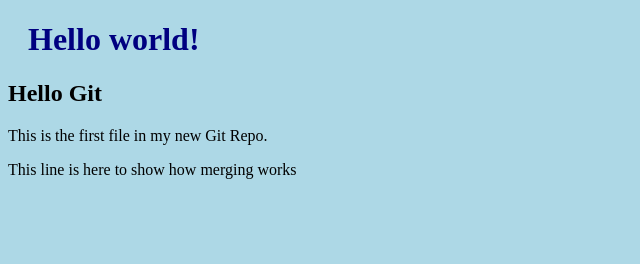
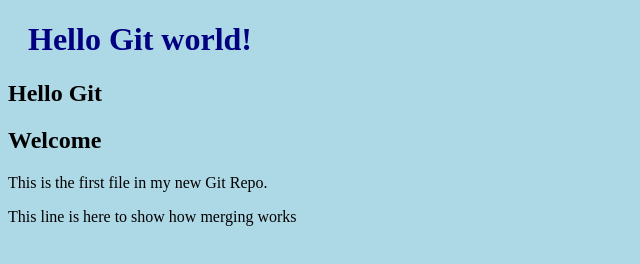
Before and after one commit to jyothirmayeegontumukkala/hello-jyothi, a plain HTML site: page index.html in a window 1280 px wide. Shown: the whole page, without its empty margins (0-640 px from the left). Drawn offline with Linux system fonts and the light colour scheme.

Commit message:
updated index.html

```diff
--- a/index.html
+++ b/index.html
@@ -6,8 +6,9 @@
 </head>
 <body>
 
-<h1>Hello world!</h1>
+<h1>Hello Git world!</h1>
 <h2>Hello Git</h2>
+<h2>Welcome</h2>
 <p>This is the first file in my new Git Repo.</p>
 <p>This line is here to show how merging works</p>
 
```
